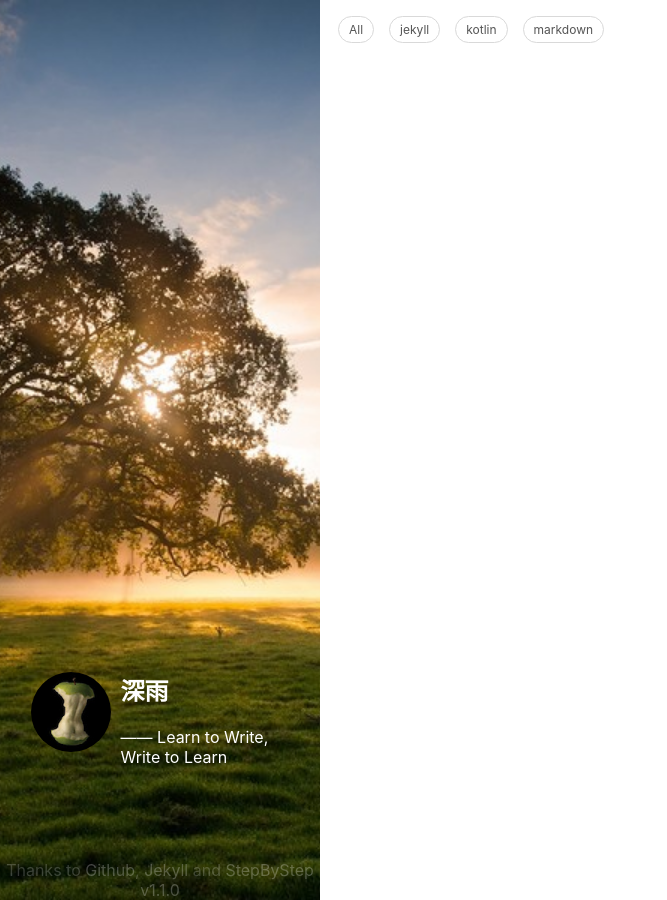
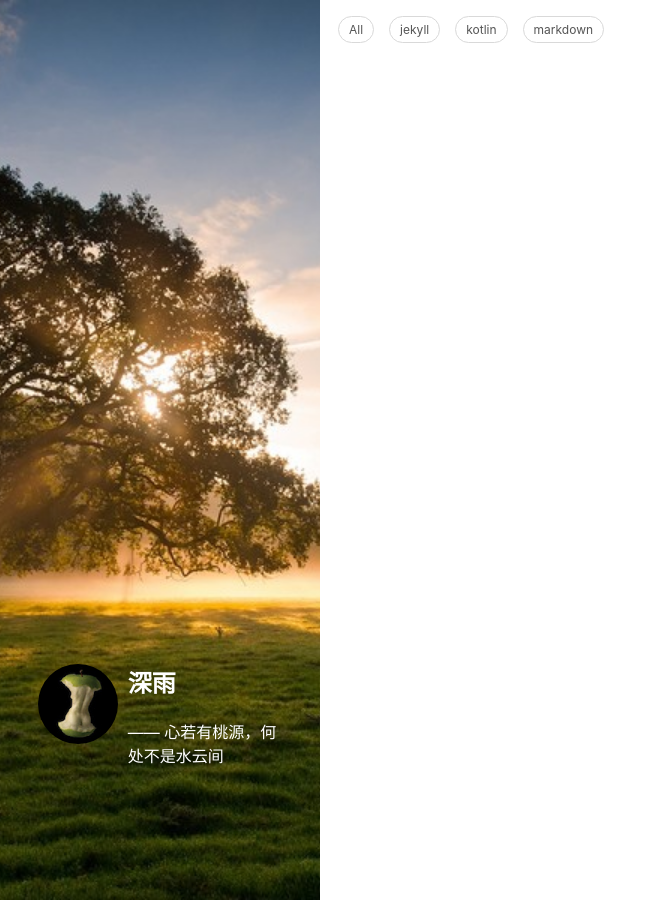
Before and after one commit to zhuangzaiku/zhuangzaiku.github.io, a Jekyll site: the page built from article.html, in a window 1280 px wide and 900 px high, scrolled down 100 px. Shown: the whole window, without its empty margins (0-667 px from the left). Built offline with Jekyll 4.4.1, drawn with Linux system fonts in a browser that asks for light colours; nearby versions of some CDN libraries; comment, search, counter and statistics services are not loaded.

Commit message:
modify article detail

```diff
--- a/_layouts/post.html
+++ b/_layouts/post.html
@@ -209,8 +209,8 @@ a.grey-link, a.grey-link:hover, a.grey-link:visited {
 	      	<div>
 						<span>写了<a class="blue-link" href="{{ site.base }}/article"><i style="font-style:normal;" id="totalPosts">0</i>篇</a>文章</span>，
 	        	<span>共<i style="font-style:normal;" id="totalWords">0</i>字</span>，
-						<span>获得了<i style="font-style:normal;" id="totalComments">0</i>条评论</span>
-						<!-- <span>获得了<i style="font-style:normal;" id="totalLikes">0</i>个喜欢</span> -->
+						<!--<span>获得了<i style="font-style:normal;" id="totalComments">0</i>条评论</span>-->
+						 <span>获得了<i style="font-style:normal;" id="totalLikes">0</i>个喜欢</span>
 	      	</div>
 					<div class="talk"><span id="shuoshuo">暂无说说</span><a class="blue-link" target="_parent" href="{{ site.base }}/#comments"> · 评论</a></div>
 				</div>
@@ -219,7 +219,7 @@ a.grey-link, a.grey-link:hover, a.grey-link:visited {
 		<div class="meta">
             <span class="wordage">字数·{{ page.content | number_of_words }}</span>
             <!-- <span class="views-count">阅读5448</span> -->
-            <span ><a class="grey-link post-data" target="_parent" href="#comments" data-method="comments" data-thread-key="{{ page.pid }}" data-text="评论·%s">评论0</a></span>
+            <!--<span ><a class="grey-link post-data" target="_parent" href="#comments" data-method="comments" data-thread-key="{{ page.pid }}" data-text="评论·%s">评论0</a></span>-->
 						<span class="post-data" data-method="likes" data-thread-key="{{ page.pid }}" data-text="喜欢·%s">喜欢0</span>
             <span class="post-data" data-method="reposts" data-thread-key="{{ page.pid }}" data-text="转发·%s">转发0</span>
     </div>
--- a/article.html
+++ b/article.html
@@ -335,11 +335,11 @@ a.white, a.white:hover, a.white:visited {
 				</a>
 				<a class="white" href="{{ site.base }}/"><h2>{{ site.title }}</h2></a>
 				<!-- <h3>Step by Step</h3> -->
-				<p>—— Learn to Write, Write to Learn</p>
+				<p>—— 心若有桃源，何处不是水云间</p>
 			</div>
 		</div>
 		<div class="copyright">
-			<p>Thanks to <a class="light-white" href="https://github.com/">Github</a>, <a class="light-white" href="https://jekyllrb.com/">Jekyll</a> and <a class="light-white" href="https://github.com/jokinkuang/stepbystep/">StepByStep v{{ site.version }}</a></p>
+			<!--<p>Thanks to <a class="light-white" href="https://github.com/">Github</a>, <a class="light-white" href="https://jekyllrb.com/">Jekyll</a> and <a class="light-white" href="https://github.com/jokinkuang/stepbystep/">StepByStep v{{ site.version }}</a></p>-->
 		</div>
 	</div>
 	<div class="center-aside">
@@ -451,7 +451,7 @@ a.white, a.white:hover, a.white:visited {
 			<div class="list-footer">
 				<!--<a class="grey-link" target="_parent" href="<%=posts[i].url%>">阅读 5915</a>-->
 				<span>字数 <%= posts[i].words %></span>
-				<a class="grey-link post-data" target="_parent" href="<%= posts[i].url %>#comments" data-method="comments" data-thread-key="<%= posts[i].pid %>" data-text=" · 评论 %s"> · 评论 0</a>
+				<!--<a class="grey-link post-data" target="_parent" href="<%= posts[i].url %>#comments" data-method="comments" data-thread-key="<%= posts[i].pid %>" data-text=" · 评论 %s"> · 评论 0</a>-->
 				<span class="post-data" data-method="likes" data-thread-key="<%= posts[i].pid %>" data-text=" · 喜欢 %s"> · 喜欢 0</span>
 				<span class="post-data" data-method="reposts" data-thread-key="<%= posts[i].pid %>" data-text=" · 转发 %s"> · 转发 0</span>
 			</div>
```
